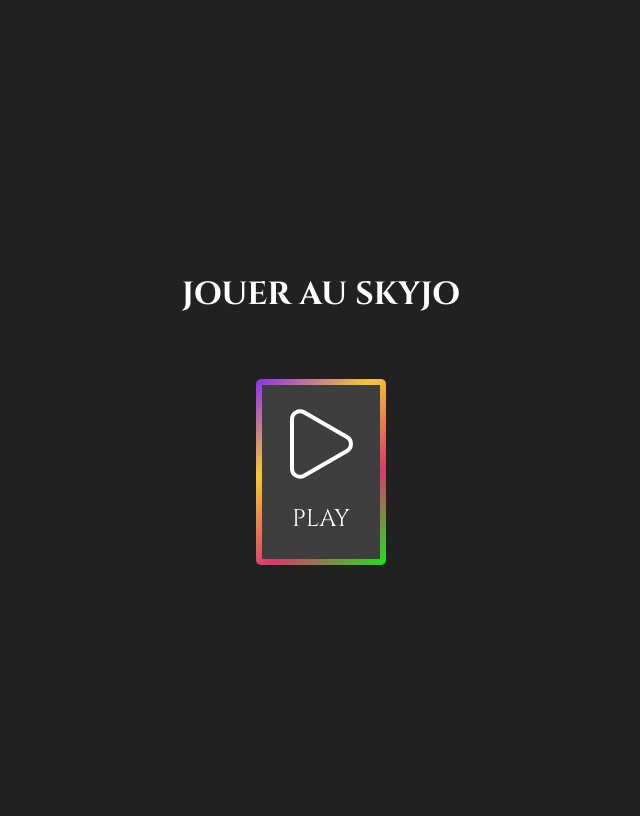
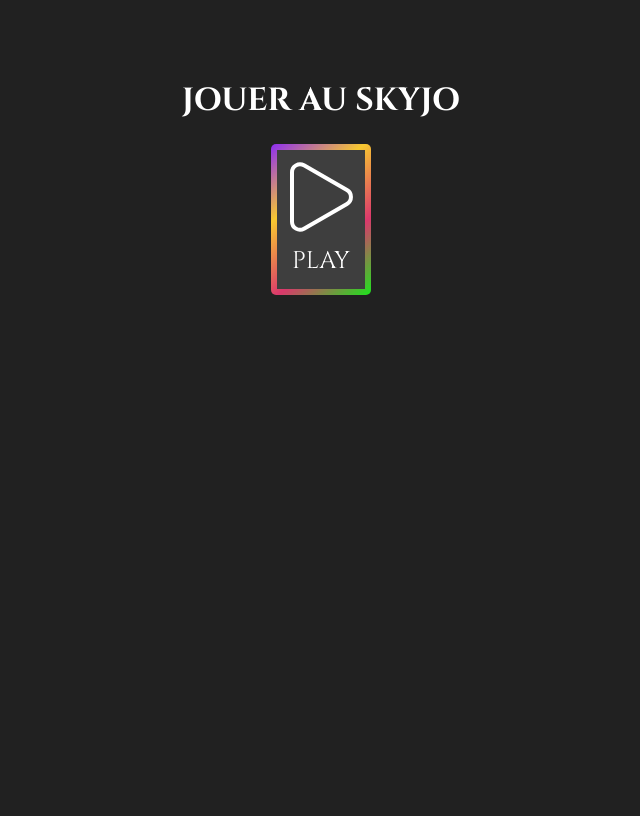
Before and after one commit to MeyDetour/skyjo-python, a Flask app: page / in a window 1280 px wide. Shown: the whole page, without its empty margins (327-967 px from the left). After the commit the page ends 295 px from the top, so only its background shows below. Run offline with Flask 3, Linux system fonts and the light colour scheme.

Commit message:
Update style.css

```diff
--- a/app/static/style/style.css
+++ b/app/static/style/style.css
@@ -5,7 +5,7 @@ body {
     display: flex;
     flex-direction: column;
     justify-content: space-between;
-    height: 100vh;
+
     width: 100vw;
     overflow-x: hidden;
     padding: 50px;
@@ -288,8 +288,9 @@ body {
     flex-direction: column;
     align-items: center;
     justify-content: center;
-    width: 118px;
-    height: 174px;
+
+    width: 88px;
+    height: 139px;
     border-radius: 5px;
     position: relative;
 
@@ -437,7 +438,7 @@ body {
 
 
 .card .number {
-    font-size: 82px;
+       font-size: 69px;
     color: white;
     z-index: 1;
     user-select: none;
```
